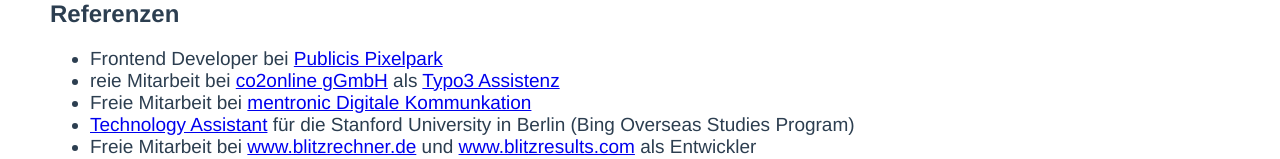
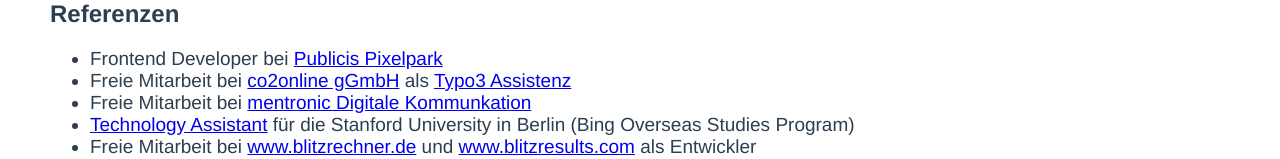
Before and after one commit to gluebi/gluebi.github.io, a Vue app: page /referenzen in a window 1280 px wide. Shown: the part 193-352 px from the top of the page. Built offline with nearby package versions, Linux system fonts and the light colour scheme.

Commit message:
Add noopener

```diff
--- a/src/views/Referenzen.vue
+++ b/src/views/Referenzen.vue
@@ -21,13 +21,13 @@
   listComponentHeadline: string = "Referenzen";
 
   listComponentItem: Array<string> = [
-    'Frontend Developer bei <a href="https://www.publicispixelpark.de/" title="Publicis Pixelpark" target="_blank">Publicis Pixelpark</a>',
-    'reie Mitarbeit bei <a href="https://www.co2online.de" target="_blank">co2online gGmbH</a> als <a href="https://www.co2online.de/ueber-uns/team/dialog/#c100089" target="_blank">Typo3 Assistenz</a>',
-    'Freie Mitarbeit bei <a href="https://www.mentronic.com" target="_blank">mentronic Digitale Kommunkation</a>',
-    '<a href="https://profiles.stanford.edu/oliver-pietsch" target="_blank">Technology Assistant</a> für die Stanford University&nbsp;in Berlin (Bing Overseas Studies Program)',
-    'Freie Mitarbeit bei <a href="https://www.blitzrechner.de" target="_blank">www.blitzrechner.de</a> und <a href="https://www.blitzresults.com" target="_blank">www.blitzresults.com</a> als Entwickler',
-    'Ausbildung zum Mediengestalter bei <a href="http://www.laborfuergestaltung.de" target="_blank">Labor für Gestaltung Schleßelmann GmbH</a>',
-    'Technische Umsetzung der Website <a href="http://http://www.laborfuergestaltung.de" target="_blank">www.laborfuergestaltung.de</a>'
+    'Frontend Developer bei <a href="https://www.publicispixelpark.de/" title="Publicis Pixelpark" target="_blank" rel="noopener">Publicis Pixelpark</a>',
+    'Freie Mitarbeit bei <a href="https://www.co2online.de" target="_blank" rel="noopener">co2online gGmbH</a> als <a href="https://www.co2online.de/ueber-uns/team/dialog/#c100089" target="_blank" rel="noopener">Typo3 Assistenz</a>',
+    'Freie Mitarbeit bei <a href="https://www.mentronic.com" target="_blank" rel="noopener">mentronic Digitale Kommunkation</a>',
+    '<a href="https://profiles.stanford.edu/oliver-pietsch" target="_blank" rel="noopener">Technology Assistant</a> für die Stanford University in Berlin (Bing Overseas Studies Program)',
+    'Freie Mitarbeit bei <a href="https://www.blitzrechner.de" target="_blank" rel="noopener">www.blitzrechner.de</a> und <a href="https://www.blitzresults.com" target="_blank" rel="noopener">www.blitzresults.com</a> als Entwickler',
+    'Ausbildung zum Mediengestalter bei <a href="http://www.laborfuergestaltung.de" target="_blank" rel="noopener">Labor für Gestaltung Schleßelmann GmbH</a>',
+    'Technische Umsetzung der Website <a href="http://http://www.laborfuergestaltung.de" target="_blank" rel="noopener">www.laborfuergestaltung.de</a>'
   ];
 }
 </script>
```
